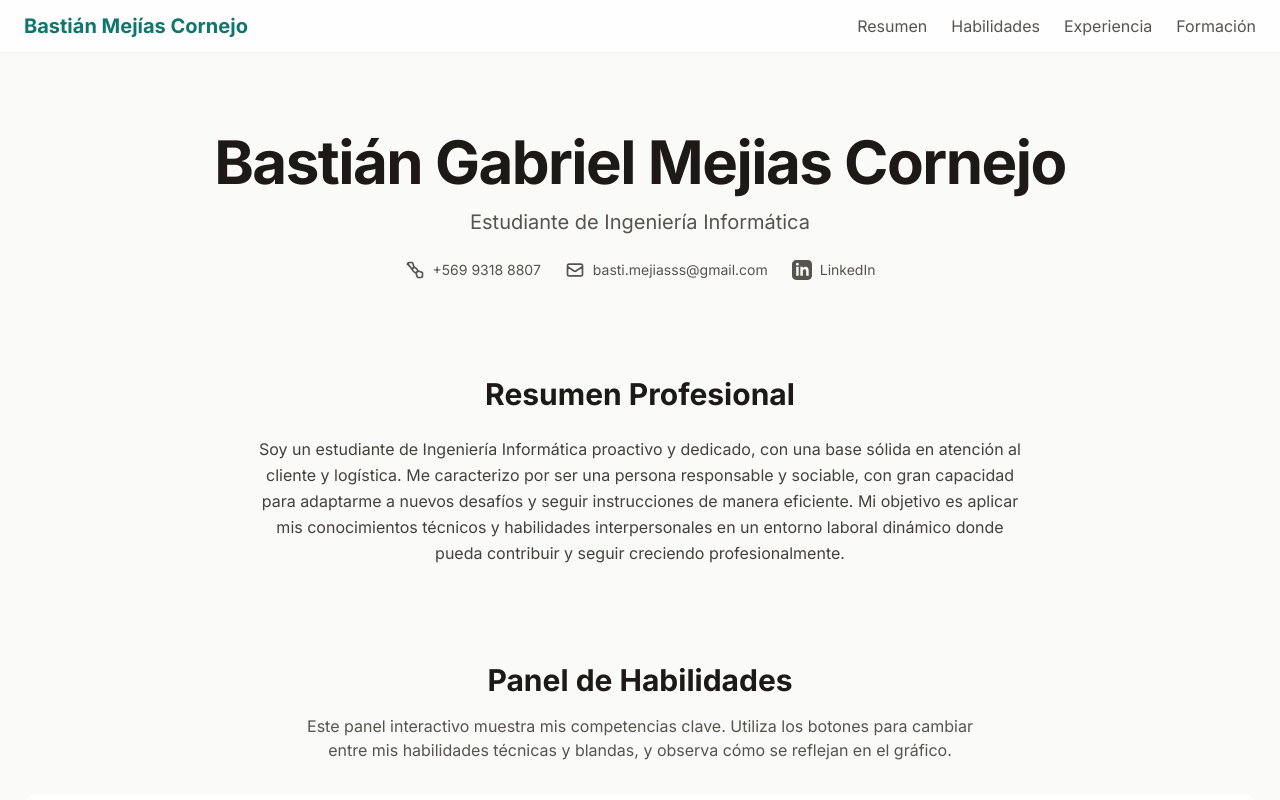
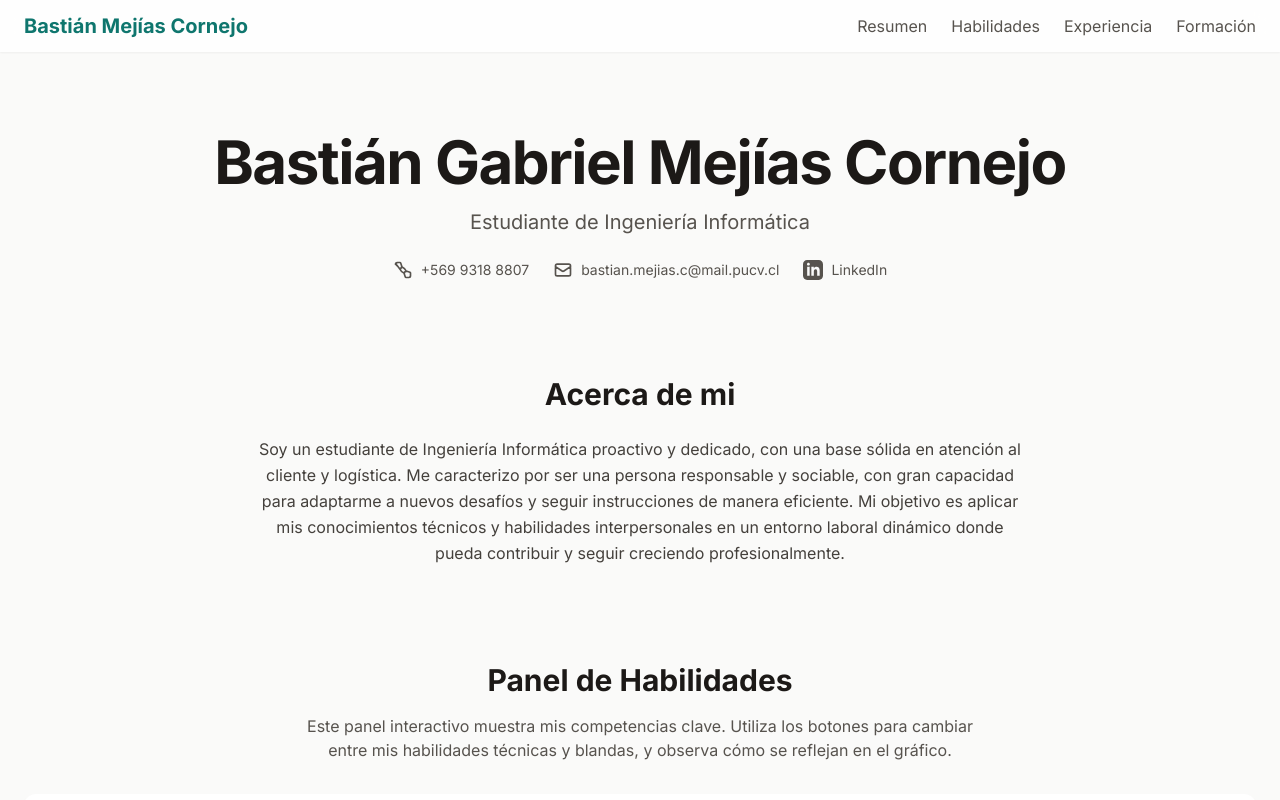
Before and after one commit to bastiivc/bastiivc.github.io, a plain HTML site: page index.html in a window 1280 px wide. Shown: the top 800 px of the page. Drawn offline with nearby package versions, Linux system fonts and the light colour scheme.

Commit message:
fix mail, about me

```diff
--- a/index.html
+++ b/index.html
@@ -48,16 +48,16 @@
     <main class="container mx-auto px-6 py-12 md:py-20">
 
         <header class="text-center mb-16 md:mb-24">
-            <h2 class="text-4xl md:text-6xl font-bold tracking-tight text-stone-900 mb-4">Bastián Gabriel Mejias Cornejo</h2>
+            <h2 class="text-4xl md:text-6xl font-bold tracking-tight text-stone-900 mb-4">Bastián Gabriel Mejías Cornejo</h2>
             <p class="text-lg md:text-xl text-stone-600 mb-6">Estudiante de Ingeniería Informática</p>
             <div class="flex flex-col sm:flex-row justify-center items-center space-y-2 sm:space-y-0 sm:space-x-6 text-sm">
                 <a href="tel:+56993188807" class="text-stone-600 hover:text-teal-600 transition-colors flex items-center">
                     <svg xmlns="http://www.w3.org/2000/svg" class="h-5 w-5 mr-2" fill="none" viewBox="0 0 24 24" stroke="currentColor"><path stroke-linecap="round" stroke-linejoin="round" stroke-width="2" d="M3 5a2 2 0 012-2h3.28a1 1 0 01.948.684l1.498 4.493a1 1 0 01-.502 1.21l-2.257 1.13a11.042 11.042 0 005.516 5.516l1.13-2.257a1 1 0 011.21-.502l4.493 1.498a1 1 0 01.684.949V19a2 2 0 01-2 2h-3.28a1 1 0 01-.948-.684l-1.498-4.493a1 1 0 01.502-1.21l2.257-1.13a11.042 11.042 0 00-5.516-5.516l-1.13 2.257a1 1 0 01-1.21.502L5 6.72A1 1 0 014.32 5H3z" /></svg>
                     +569 9318 8807
                 </a>
-                <a href="mailto:basti.mejiasss@gmail.com" class="text-stone-600 hover:text-teal-600 transition-colors flex items-center">
+                <a href="mailto:bastian.mejias.c@mail.pucv.cl" class="text-stone-600 hover:text-teal-600 transition-colors flex items-center">
                     <svg xmlns="http://www.w3.org/2000/svg" class="h-5 w-5 mr-2" fill="none" viewBox="0 0 24 24" stroke="currentColor"><path stroke-linecap="round" stroke-linejoin="round" stroke-width="2" d="M3 8l7.89 5.26a2 2 0 002.22 0L21 8M5 19h14a2 2 0 002-2V7a2 2 0 00-2-2H5a2 2 0 00-2 2v10a2 2 0 002 2z" /></svg>
-                    basti.mejiasss@gmail.com
+                    bastian.mejias.c@mail.pucv.cl
                 </a>
                 <a href="https://www.linkedin.com/in/bastián-mejías-cornejo-236170312" target="_blank" class="text-stone-600 hover:text-teal-600 transition-colors flex items-center">
                     <svg xmlns="http://www.w3.org/2000/svg" class="h-5 w-5 mr-2" fill="currentColor" viewBox="0 0 24 24"><path d="M19 0h-14c-2.761 0-5 2.239-5 5v14c0 2.761 2.239 5 5 5h14c2.762 0 5-2.239 5-5v-14c0-2.761-2.238-5-5-5zm-11 19h-3v-11h3v11zm-1.5-12.268c-.966 0-1.75-.79-1.75-1.764s.784-1.764 1.75-1.764 1.75.79 1.75 1.764-.783 1.764-1.75 1.764zm13.5 12.268h-3v-5.604c0-3.368-4-3.113-4 0v5.604h-3v-11h3v1.765c1.396-2.586 7-2.777 7 2.476v6.759z"/></svg>
@@ -67,7 +67,7 @@
         </header>
 
         <section id="resumen" class="mb-16 md:mb-24 max-w-3xl mx-auto text-center">
-            <h3 class="text-3xl font-bold mb-6 text-center text-stone-900">Resumen Profesional</h3>
+            <h3 class="text-3xl font-bold mb-6 text-center text-stone-900">Acerca de mi</h3>
             <p class="text-stone-700 leading-relaxed">
                 Soy un estudiante de Ingeniería Informática proactivo y dedicado, con una base sólida en atención al cliente y logística. Me caracterizo por ser una persona responsable y sociable, con gran capacidad para adaptarme a nuevos desafíos y seguir instrucciones de manera eficiente. Mi objetivo es aplicar mis conocimientos técnicos y habilidades interpersonales en un entorno laboral dinámico donde pueda contribuir y seguir creciendo profesionalmente.
             </p>
```
